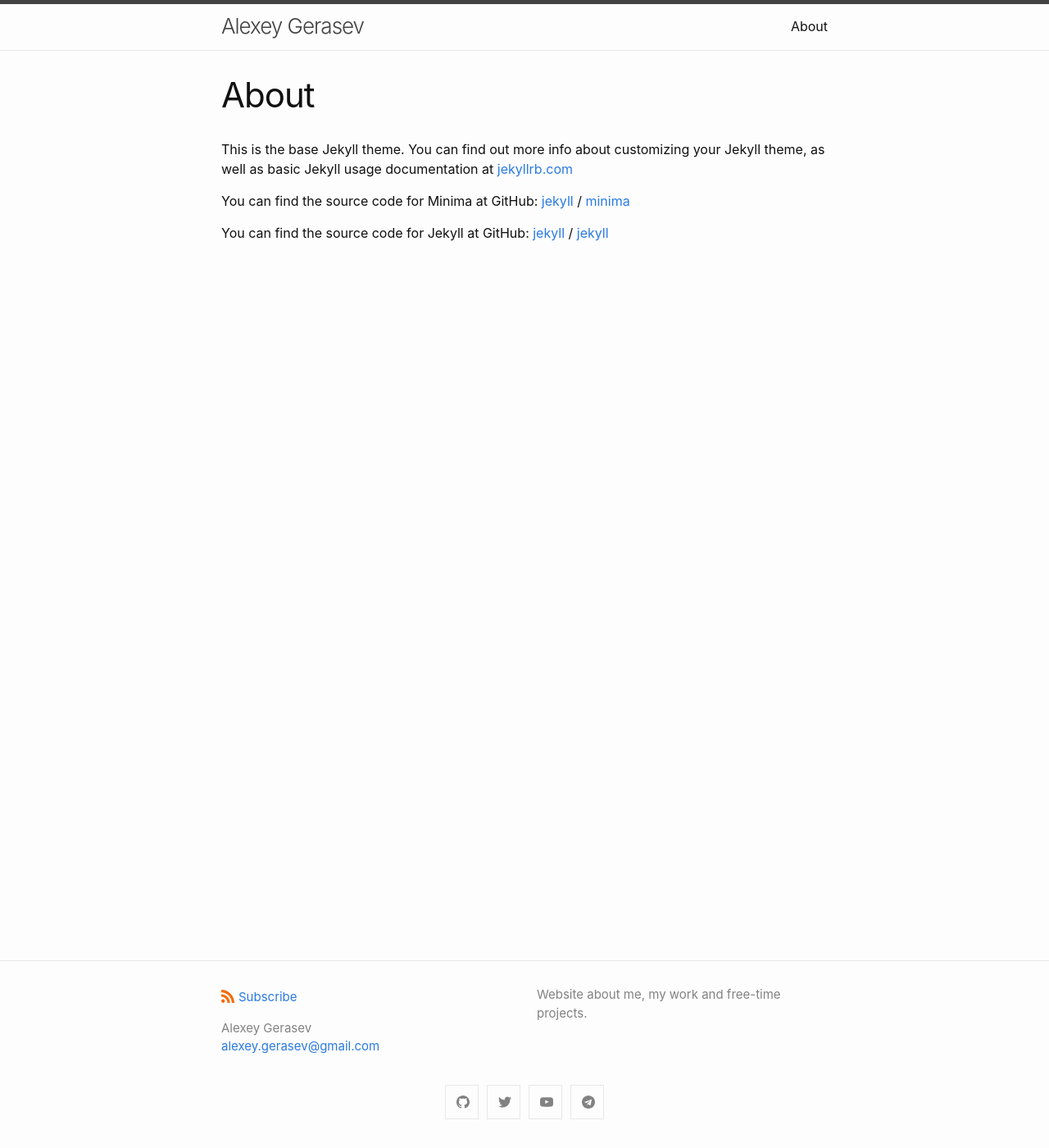
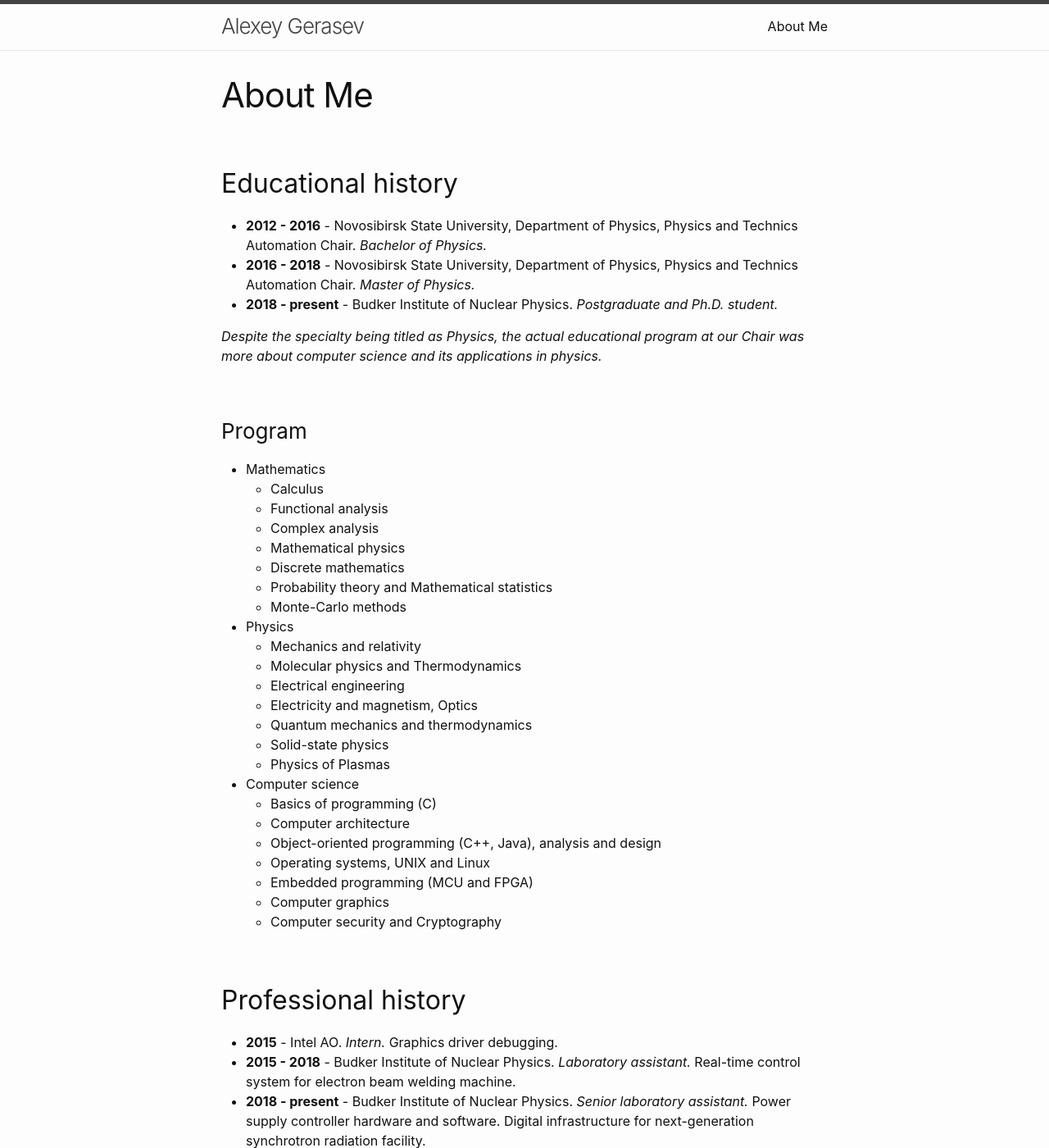
Before and after one commit to agerasev/agerasev.github.io, a Jekyll site: the page built from about.md, in a window 1280 px wide and 1400 px high. Shown: the whole window at 82% size. Built offline with Jekyll 4.4.1, drawn with Linux system fonts in a browser that asks for light colours; some of the changed text lies outside the part shown.

Commit message:
Add CV-like information about me

```diff
--- a/about.md
+++ b/about.md
@@ -1,18 +1,97 @@
 ---
 layout: page
-title: About
+title: About Me
 permalink: /about/
 ---
 
-This is the base Jekyll theme. You can find out more info about customizing your Jekyll theme, as well as basic Jekyll usage documentation at [jekyllrb.com](https://jekyllrb.com/)
+## Educational history
 
-You can find the source code for Minima at GitHub:
-[jekyll][jekyll-organization] /
-[minima](https://github.com/jekyll/minima)
++ **2012 - 2016** - Novosibirsk State University, Department of Physics, Physics and Technics Automation Chair. *Bachelor of Physics.*
++ **2016 - 2018** - Novosibirsk State University, Department of Physics, Physics and Technics Automation Chair. *Master of Physics.*
++ **2018 - present** - Budker Institute of Nuclear Physics. *Postgraduate and Ph.D. student.*
 
-You can find the source code for Jekyll at GitHub:
-[jekyll][jekyll-organization] /
-[jekyll](https://github.com/jekyll/jekyll)
+*Despite the specialty being titled as Physics, the actual educational program at our Chair was more about computer science and its applications in physics.*
+
+### Program
+
++ Mathematics
+  + Calculus
+  + Functional analysis
+  + Complex analysis
+  + Mathematical physics
+  + Discrete mathematics
+  + Probability theory and Mathematical statistics
+  + Monte-Carlo methods
++ Physics
+  + Mechanics and relativity
+  + Molecular physics and Thermodynamics
+  + Electrical engineering
+  + Electricity and magnetism, Optics
+  + Quantum mechanics and thermodynamics
+  + Solid-state physics
+  + Physics of Plasmas
++ Computer science
+  + Basics of programming (C)
+  + Computer architecture
+  + Object-oriented programming (C++, Java), analysis and design
+  + Operating systems, UNIX and Linux
+  + Embedded programming (MCU and FPGA)
+  + Computer graphics
+  + Computer security and Cryptography
 
 
-[jekyll-organization]: https://github.com/jekyll
+## Professional history
+
++ **2015** - Intel AO. *Intern.* Graphics driver debugging.
++ **2015 - 2018** - Budker Institute of Nuclear Physics. *Laboratory assistant.* Real-time control system for electron beam welding machine.
++ **2018 - present** - Budker Institute of Nuclear Physics. *Senior laboratory assistant.* Power supply controller hardware and software. Digital infrastructure for next-generation synchrotron radiation facility.
++ **2019 - present** - Novosibirsk State University, Department of Physics. *Lecturer.* “C++ and Python practical programming” course.
+
+## Skills
+
+### Advanced
+
++ C++
++ Rust
++ UNIX and Linux
++ Python
++ Git
++ OpenCL
++ Computer graphics
+
+### Intermediate
+
++ Deep learning (PyTorch)
++ Embedded (FreeRTOS)
++ Blockchain
++ Django
+
+### Novice
+
++ Java
++ Node.js
++ TypeScript
++ React
++ FPGA (AHDL)
+
+
+## Projects
+
++ Simple 3D vehicle physics simulation. \[[article](https://agerasev.github.io/2013/02/15/akadem.html)\] \[[source](https://github.com/agerasev/akadem)\]
++ Mandelbrot fractal renderer (written in D). \[[source](https://github.com/agerasev/crend)\] \[[video](https://youtu.be/0nIh0oqbCDY)\]
++ Ray tracing of parametric Bezier surfaces analytically with OpenCL. \[[source](https://github.com/agerasev/cltracer)\] \[[video](https://youtu.be/Fz5wcgmms_Q)\]
++ N-body simulation (OpenCL powered). \[[source](https://github.com/agerasev/particles)\] \[[video](https://youtu.be/9IxHbv1V1uc)\]
++ Evolution of RNN for RL agents. \[[source](https://github.com/agerasev/nevo)\] \[[video](https://youtu.be/sMux_KPIWoY)\]
++ GPU mining infrastructure including web control panel in Django, rig monitor and software switcher, and hardware watchdog based on Raspberry Pi. \[[source](https://github.com/mininf)\]
++ Viscous fluid flow prediction using U-Net-like neural network. \[[source](https://github.com/agerasev/flownn)\] \[[video](https://youtu.be/AhmHfAt5o9M)\]
++ Rust non-blocking SPSC ring buffer crate. \[[source](https://github.com/agerasev/ringbuf)\]
++ Ray tracing framework in Rust and OpenCL. \[[article](https://agerasev.github.io/2019/09/24/clay-ray-tracer.html)\] \[[source](https://github.com/clay-rs)\]
++ Ray tracing in Lobachevsky space (OpenCL powered). \[[source](https://github.com/agerasev/hypertrace)\] \[[video](https://youtu.be/ffjNC5N2lEE)\]
++ LLVM-IR to OpenCL translator. \[[source](https://github.com/agerasev/llvm-opencl)\]
+
+
+## Achievements
++ Completed Simon Kozlov’s Deep Learning course. \[[website](https://dlcourse.ai/)\]
++ Took second place at Neurohive hackathon with the above-mentioned course project. \[[hackathon](https://hackathon2018.neurohive.io/projects/)\] \[[project source](https://github.com/agerasev/flownn)\]
++ Made a presentation “Blockchain principles on the example of Bitcoin” at the institute workshop. \[[presentation](https://docs.google.com/presentation/d/1Nn5nk7Z07pL0NixOWzyy8QeXNCWySWjuG3YKzS8bjn4/edit?usp=sharing)\]
++ Took part in ICALEPCS’19 conference in New York with a poster presentation about my Ph.D. research. \[[conference](https://icalepcs2019.bnl.gov/home.html)\] \[[poster](https://drive.google.com/file/d/1kyFkPCKDjdmpIXefB4f30SqV3XbKSXUB/view?usp=sharing)\]
```
